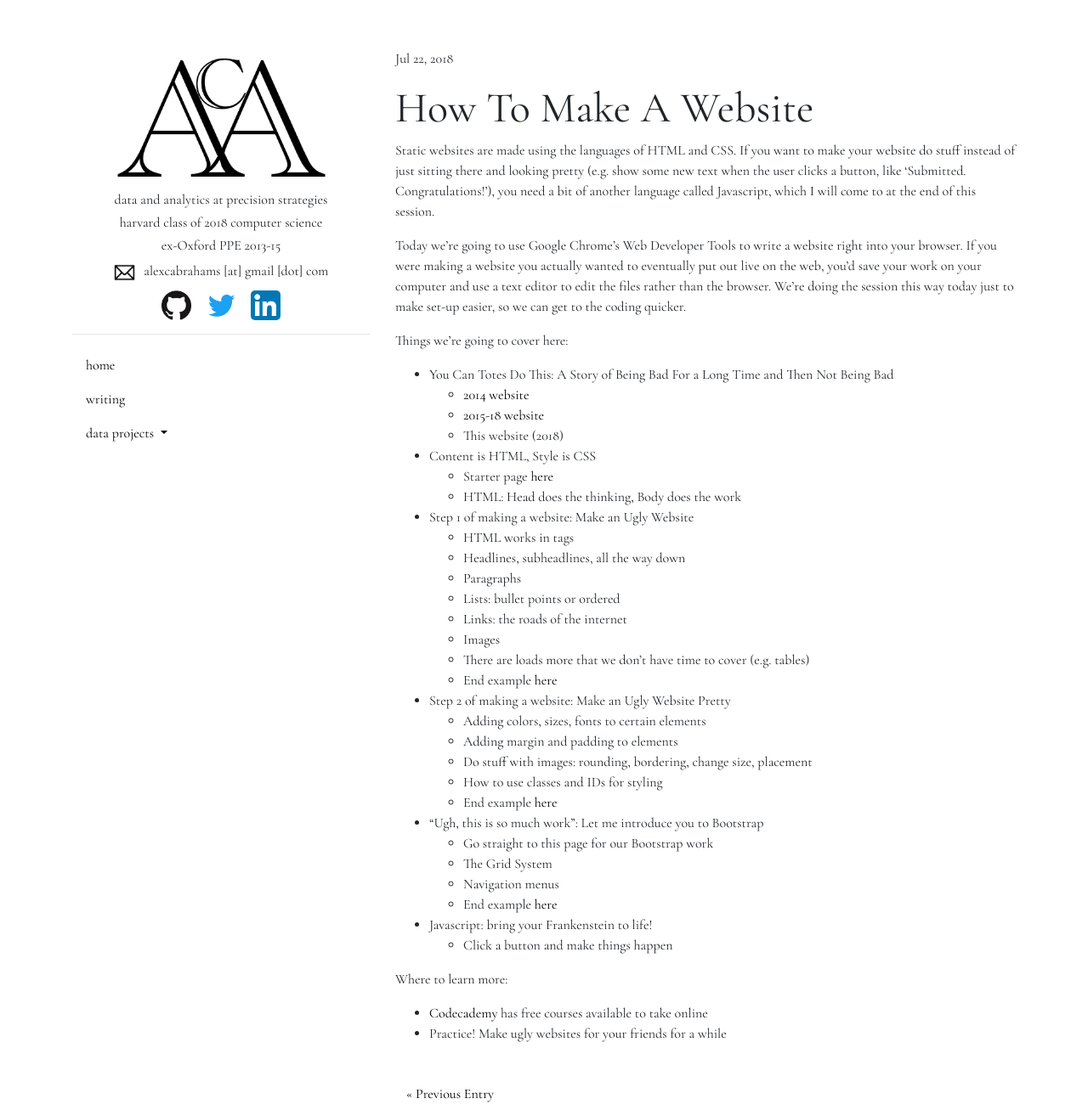
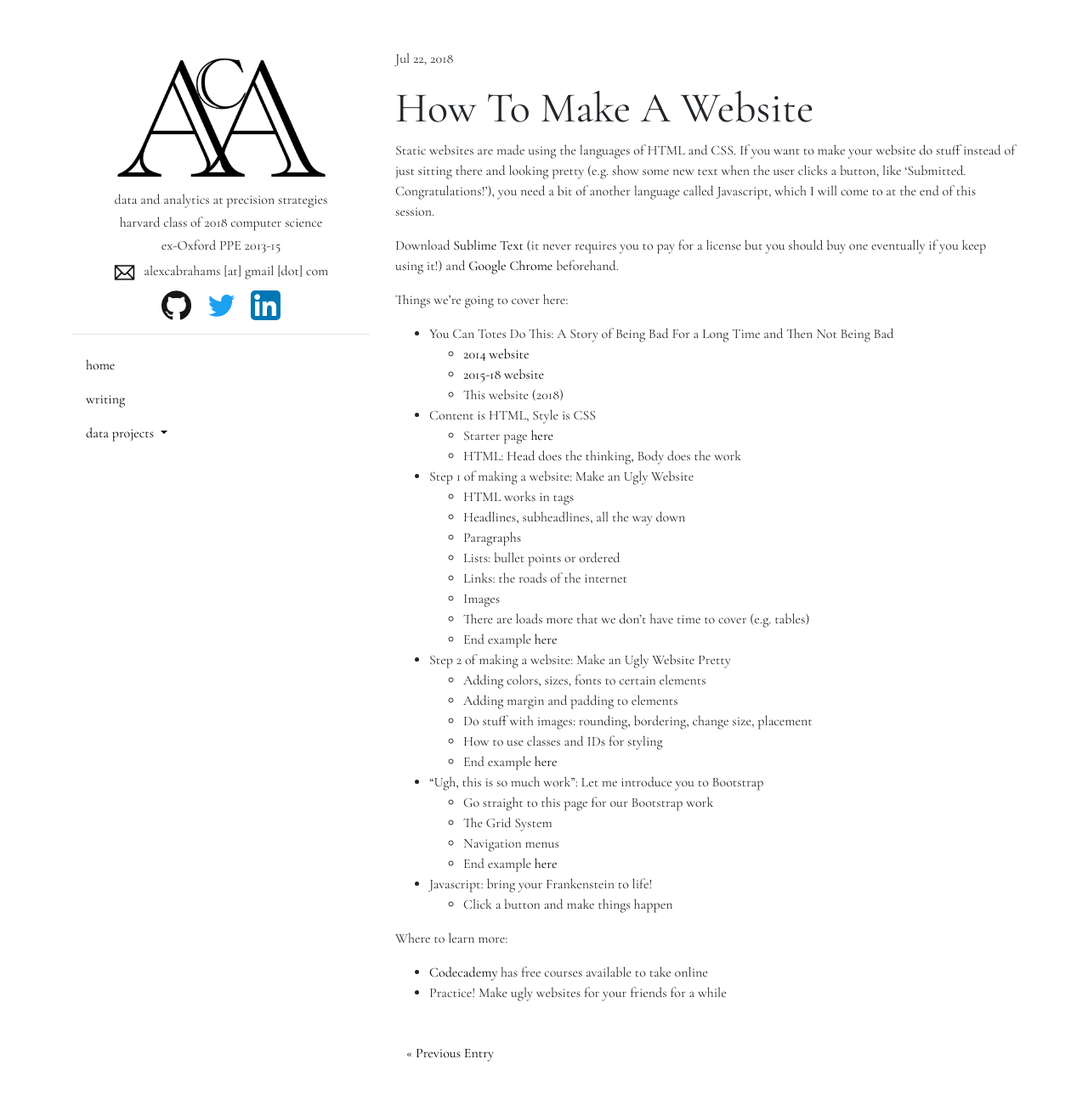
Before and after one commit to AlexAbes/alexabrahams5, a Jekyll site: the page built from _posts/2018-07-22-makewebsites.md, in a window 1280 px wide. Shown: the whole page at 85% size. Built offline with Jekyll 4.4.1, drawn with Linux system fonts in a browser that asks for light colours; nearby versions of some CDN libraries; some web fonts are replaced; after the commit the page ends 1259 px from its top, so only the background shows below that.

Commit message:
changed to download editor and chrome

```diff
--- a/_posts/2018-07-22-makewebsites.md
+++ b/_posts/2018-07-22-makewebsites.md
@@ -6,7 +6,7 @@ date:   2018-07-22 11:16:03
 
 Static websites are made using the languages of HTML and CSS. If you want to make your website do stuff instead of just sitting there and looking pretty (e.g. show some new text when the user clicks a button, like 'Submitted. Congratulations!'), you need a bit of another language called Javascript, which I will come to at the end of this session.
 
-Today we're going to use Google Chrome's Web Developer Tools to write a website right into your browser. If you were making a website you actually wanted to eventually put out live on the web, you'd save your work on your computer and use a text editor to edit the files rather than the browser. We're doing the session this way today just to make set-up easier, so we can get to the coding quicker.
+Download [Sublime Text](https://www.sublimetext.com/) (it never requires you to pay for a license but you should buy one eventually if you keep using it!) and [Google Chrome](https://www.google.com/chrome/) beforehand.
 
 Things we're going to cover here:
 * You Can Totes Do This: A Story of Being Bad For a Long Time and Then Not Being Bad
```
